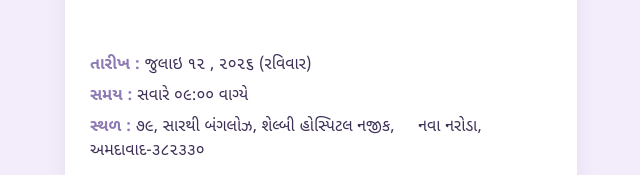
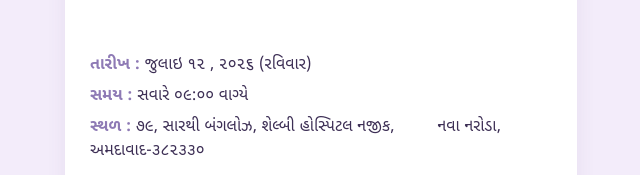
Before and after one commit to TejasSitapara/simant-sanskar-invitation, a plain HTML site: page invitation.html in a window 1280 px wide. Shown: the part 1579-1754 px from the top of the page, 319-959 px from the left. Drawn offline with Linux system fonts and the light colour scheme.

Commit message:
Update invitation.html

```diff
--- a/invitation.html
+++ b/invitation.html
@@ -123,7 +123,7 @@
           </div>
           <div class="event-detail">
             <span class="event-detail__label">સ્થળ :</span>
-            <span class="event-detail__value">૭૯, સારથી બંગલોઝ, શેલ્બી હોસ્પિટલ નજીક, &nbsp;&nbsp;&nbsp; નવા નરોડા, અમદાવાદ-૩૮૨૩૩૦ </span>
+            <span class="event-detail__value">૭૯, સારથી બંગલોઝ, શેલ્બી હોસ્પિટલ નજીક, &nbsp; &nbsp; &nbsp; &nbsp; નવા નરોડા, અમદાવાદ-૩૮૨૩૩૦ </span>
           </div>
           <div class="event-map">
             <iframe src="https://www.google.com/maps/embed?pb=!1m18!1m12!1m3!1d3670.7595963091444!2d72.67633107436913!3d23.069273614585555!2m3!1f0!2f0!3f0!3m2!1i1024!2i768!4f13.1!3m3!1m2!1s0x395e8733e6b6f1fd%3A0xa92d0e460e29601e!2sHome%20-%20Sarthi%20Bungalows!5e0!3m2!1sen!2sin!4v1782485390056!5m2!1sen!2sin" width="600" height="450" style="border:0;" allowfullscreen="" loading="lazy" referrerpolicy="strict-origin-when-cross-origin"></iframe>
```
